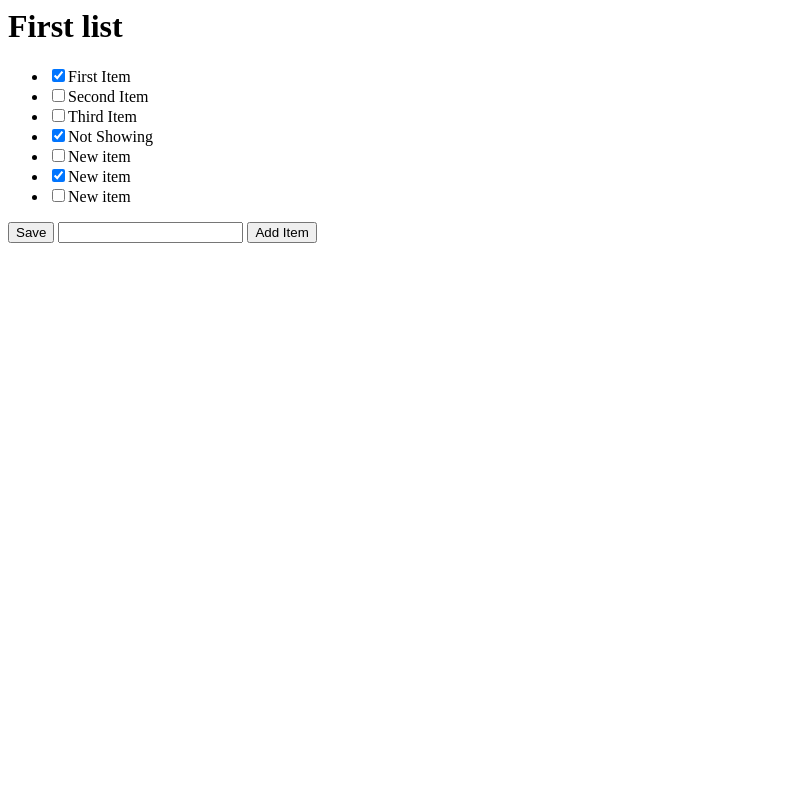
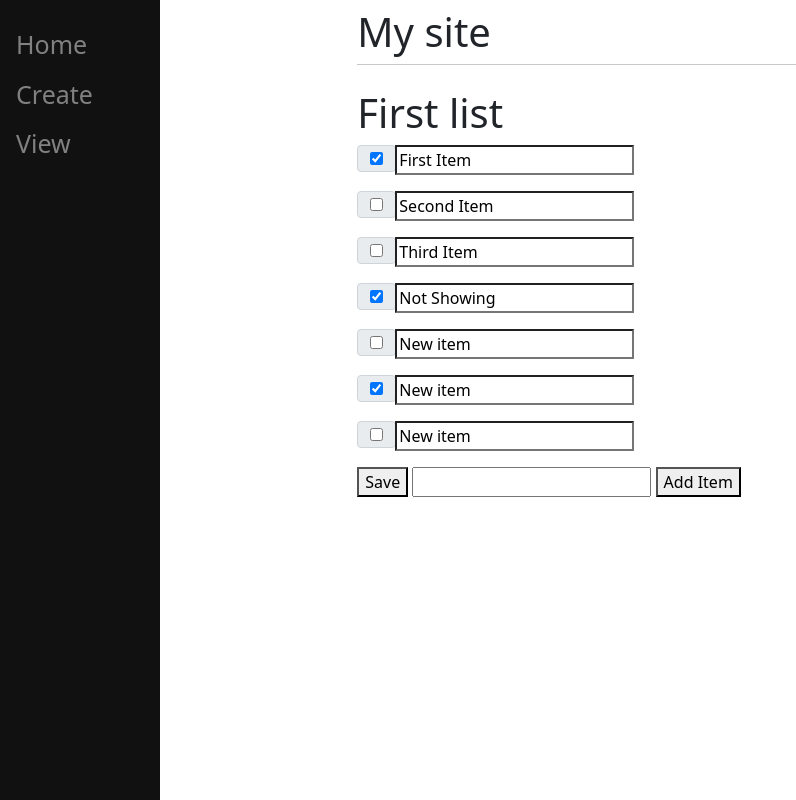
Before and after one commit to ogu89/Django-Mysite-Tutorial, a Django app: page /3 in a window 1280 px wide. Shown: the whole page, without its empty margins (0-796 px from the left). Run offline with Django 4.2, Linux system fonts and the light colour scheme; data comes from the database, SQL or seed files in the repository; both versions use the stored data as it was after the commit; some libraries are stand-ins or nearby versions.

Commit message:
add side bar

```diff
--- a/mysite/main/templates/main/base.html
+++ b/mysite/main/templates/main/base.html
@@ -1,9 +1,81 @@
+<!DOCTYPE html>
 <html>
   <head>
+    <style type="text/css">
+      .sidenav {
+        height: 100%;
+        width: 160px;
+        position: fixed;
+        z-index: 1;
+        top: 0;
+        left: 0;
+        background-color: #111;
+        overflow-x: hidden;
+        padding-top: 20px;
+      }
+
+      .sidenav a {
+        padding: 6px 8px 6px 16px;
+        text-decoration: none;
+        font-size: 25px;
+        color: #818181;
+        display: block;
+      }
+
+      .sidenav a:hover {
+        color: #f1f1f1;
+      }
+
+      .main {
+        margin-left: 160px;
+        padding: 0px 10px;
+      }
+    </style>
+
+
+    <meta charset="utf-8" />
+    <meta name="viewport" content="width=device-width, initial-scale=1" />
+
+    <link
+      href="https://cdn.jsdelivr.net/npm/bootstrap@5.1.3/dist/css/bootstrap.min.css"
+      rel="stylesheet"
+      integrity="sha384-1BmE4kWBq78iYhFldvKuhfTAU6auU8tT94WrHftjDbrCEXSU1oBoqyl2QvZ6jIW3"
+      crossorigin="anonymous"
+    />
+
     <title>{% block title %}Tim's site{% endblock %}</title>
   </head>
   <body>
-    <div id="content" , name="content">
-        {% block content%} {% endblock %}</div>
+    <div class="sidenav">
+      <a href="/home">Home</a>
+      <a href="/create">Create</a>
+      <a href="/3">View</a>
+    </div>
+
+    <div id="content" , name="content" , class="main">
+      <div class="row justify-content-center">
+        <div class="col-8">
+          <h1 class="mt-2">My site</h1>
+          <hr class="mt-0 mb-4" />
+          {% block content%} {% endblock %}
+        </div>
+      </div>
+    </div>
+
+    <script
+      src="https://cdn.jsdelivr.net/npm/bootstrap@5.1.3/dist/js/bootstrap.bundle.min.js"
+      integrity="sha384-ka7Sk0Gln4gmtz2MlQnikT1wXgYsOg+OMhuP+IlRH9sENBO0LRn5q+8nbTov4+1p"
+      crossorigin="anonymous"
+    ></script>
+    <script
+      src="https://cdn.jsdelivr.net/npm/@popperjs/core@2.10.2/dist/umd/popper.min.js"
+      integrity="sha384-7+zCNj/IqJ95wo16oMtfsKbZ9ccEh31eOz1HGyDuCQ6wgnyJNSYdrPa03rtR1zdB"
+      crossorigin="anonymous"
+    ></script>
+    <script
+      src="https://cdn.jsdelivr.net/npm/bootstrap@5.1.3/dist/js/bootstrap.min.js"
+      integrity="sha384-QJHtvGhmr9XOIpI6YVutG+2QOK9T+ZnN4kzFN1RtK3zEFEIsxhlmWl5/YESvpZ13"
+      crossorigin="anonymous"
+    ></script>
   </body>
 </html>
--- a/mysite/main/templates/main/list.html
+++ b/mysite/main/templates/main/list.html
@@ -5,15 +5,20 @@
     <h1>{{ls.name}}</h1>
     <form method="post" action="#">
         {% csrf_token %}
-    <ul>
-    {% for item in ls.item_set.all%}
-        {% if item.complete == True  %}
-        <li><input type="checkbox", value="clicked", name="c{{item.id}}" checked>{{item.text}}</li>
-        {% else %}
-        <li><input type="checkbox", value="clicked", name="c{{item.id}}">{{item.text}}</li>
-        {% endif %}
+        {% for item in ls.item_set.all%}
+        <div class="input-group mb-3">
+            <div class="input-group-prepend">
+                <div class="input-group-text">
+            {% if item.complete == True  %}
+                <input type="checkbox", value="clicked", name="c{{item.id}}" checked>
+            {% else %}
+                <input type="checkbox", value="clicked", name="c{{item.id}}">
+            {% endif %}
+        </div>
+        </div>
+        <input type="text", value="{{item.text}}" class="from-control">
+    </div>
     {% endfor %}
-    </ul>
     <button type="submit", name="save", value="save">Save</button>
     <input type="text", name="new">
     <button type="submit", name="newItem", value="newItem">Add Item</button>
```
Also changed, not shown: mysite/main/templates/main/create.html (+10 -10 lines), mysite/db.sqlite3.
